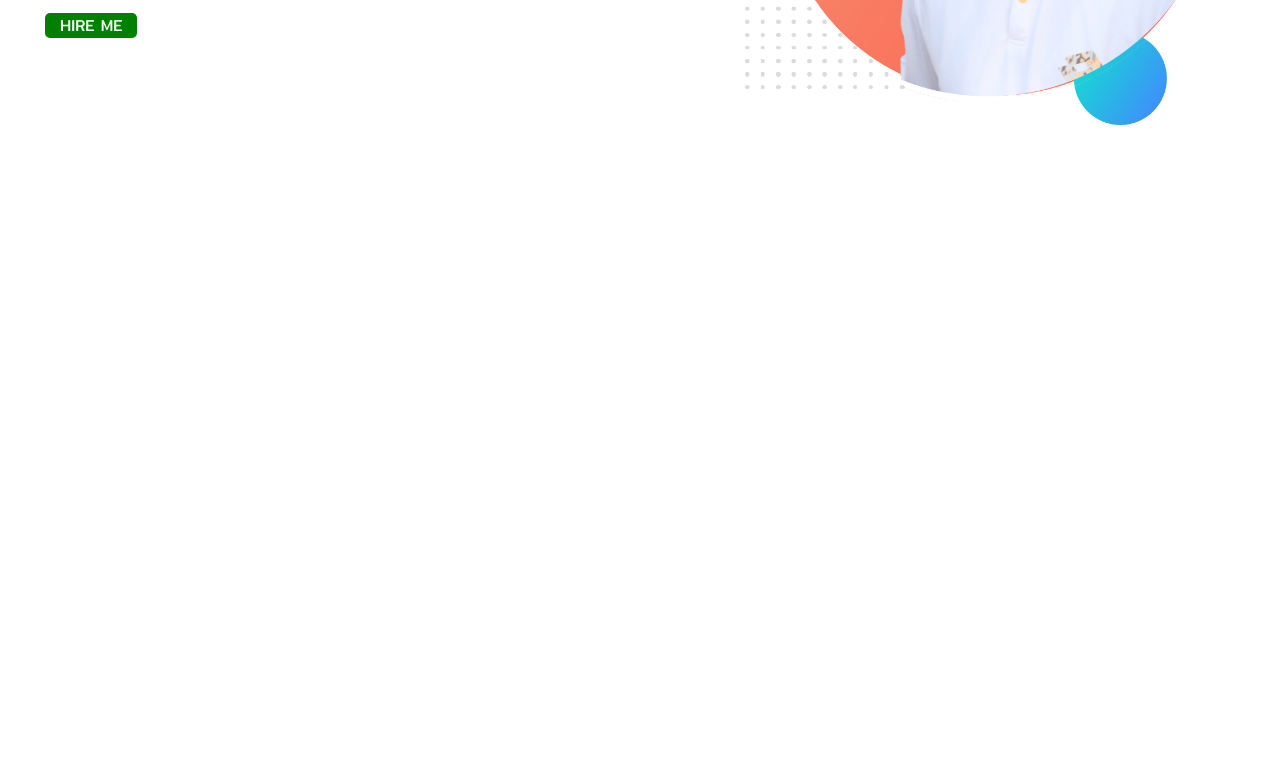
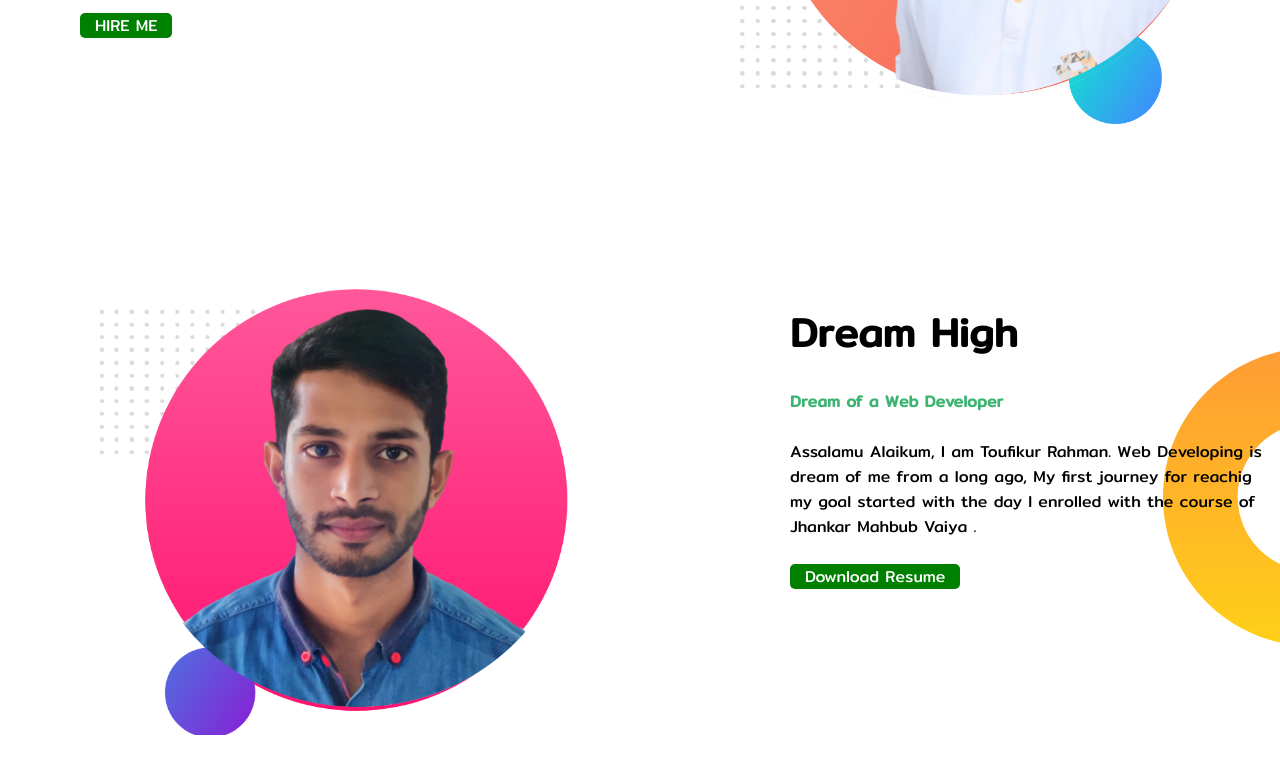
Before and after one commit to RahmanToufik/myPortfolio, a plain HTML site: page index.html in a window 1280 px wide. Shown: the part 375-1148 px from the top of the page. Before the commit the page ends 800 px from the top, so only its background shows below. Drawn offline with Linux system fonts and the light colour scheme.

Commit message:
2nd sec commit

```diff
--- a/index.html
+++ b/index.html
@@ -30,6 +30,19 @@
         </div>
     </section>
 
+    <section class="secSecnd">
+        <div class="widthHalf">
+            <img src="pfolioImages/my-bg2.png" alt="">
+        </div>
+        <div class="widthHalf">
+            <h2 class="estraMargin">Dream High</h2><br>
+            <h4 class="estra-Margin"> <span>Dream of a Web Developer</span></h4><br>
+            <p class="estra-Margin">Assalamu Alaikum, I am Toufikur Rahman. Web Developing is dream of me from a long
+                ago, My first journey for reachig my goal started with the day I enrolled with the course of Jhankar
+                Mahbub Vaiya .</p> <br>
+            <a class="button2" target="blank" href=""> Download Resume</a>
+        </div>
+    </section>
 </body>
 
 </html>
--- a/style.css
+++ b/style.css
@@ -13,15 +13,16 @@ h4{
 }
 section{
     display: flex;
+    margin-bottom: 120px;
 
 }
 .widthHalf{
     width: 50%;
-    margin: 0px 10px 0px 45px;
+    margin: 0px 10px 0px 80px;
 }
 .widthHalf img{
-    width: 80%;
-    margin: 35px 0px 0px 60px;
+    width: 85%;
+    margin: 35px 0px 0px 20px;
 }
 .Lbutton{
     color: white;
@@ -35,3 +36,24 @@ section{
     background-image: url(images/top-banner.png);
     background-repeat: no-repeat;
 }
+.secSecnd{
+    background-image: url(images/dream-bg.png);
+    background-repeat: no-repeat;
+    background-position: right;
+}
+.estraMargin{
+    margin: 50px 0px 0px 70px;
+    font-size: 40px;
+}
+.estra-Margin{
+    margin: 0px 0px 0px 70px;
+}
+.button2{
+    color: white;
+    text-decoration:white;
+    background-color: green ;
+    border: olivedrab;
+    border-radius: 5px;
+    padding: 0px 15px 0px 15px;
+    margin-left: 70px;
+}
```
Also changed, not shown: pfolioImages/download.png (added), pfolioImages/my-bg2.png (added).
